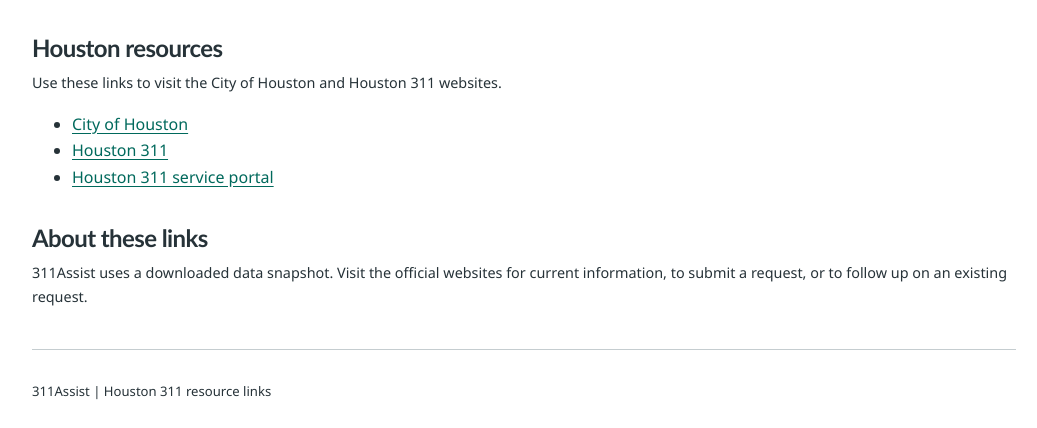
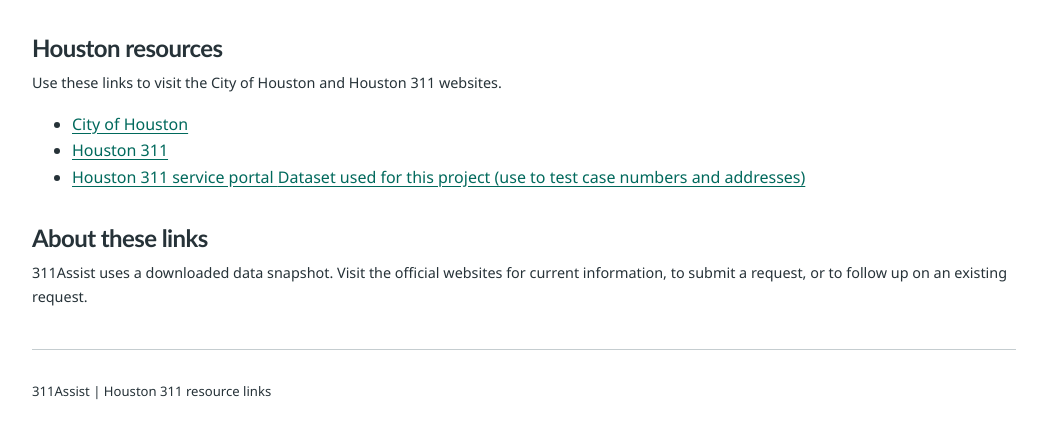
Before and after one commit to SahanaDil/311Assist, a Flask app: page /help in a window 1280 px wide. Shown: the part 215-643 px from the top of the page, without its empty margins (116-1153 px from the left). Run offline with Flask 3, Linux system fonts and the light colour scheme; parts of the project's set-up code (start-up, migrations or seed data) failed here and were passed over.

Commit message:
Add dataset link to help.html
Added a link to the dataset used for the project in the Houston resources section.

```diff
--- a/templates/help.html
+++ b/templates/help.html
@@ -46,6 +46,9 @@
                     <a href="https://houston311.powerappsportals.us/en-US/" target="_blank" rel="noopener noreferrer">
                         Houston 311 service portal
                     </a>
+                    <a href="https://github.com/SahanaDil/311Assist/blob/main/data/311-mtd.txt">
+                        Dataset used for this project (use to test case numbers and addresses)
+                    </a>
                 </li>
             </ul>
         </section>
```
